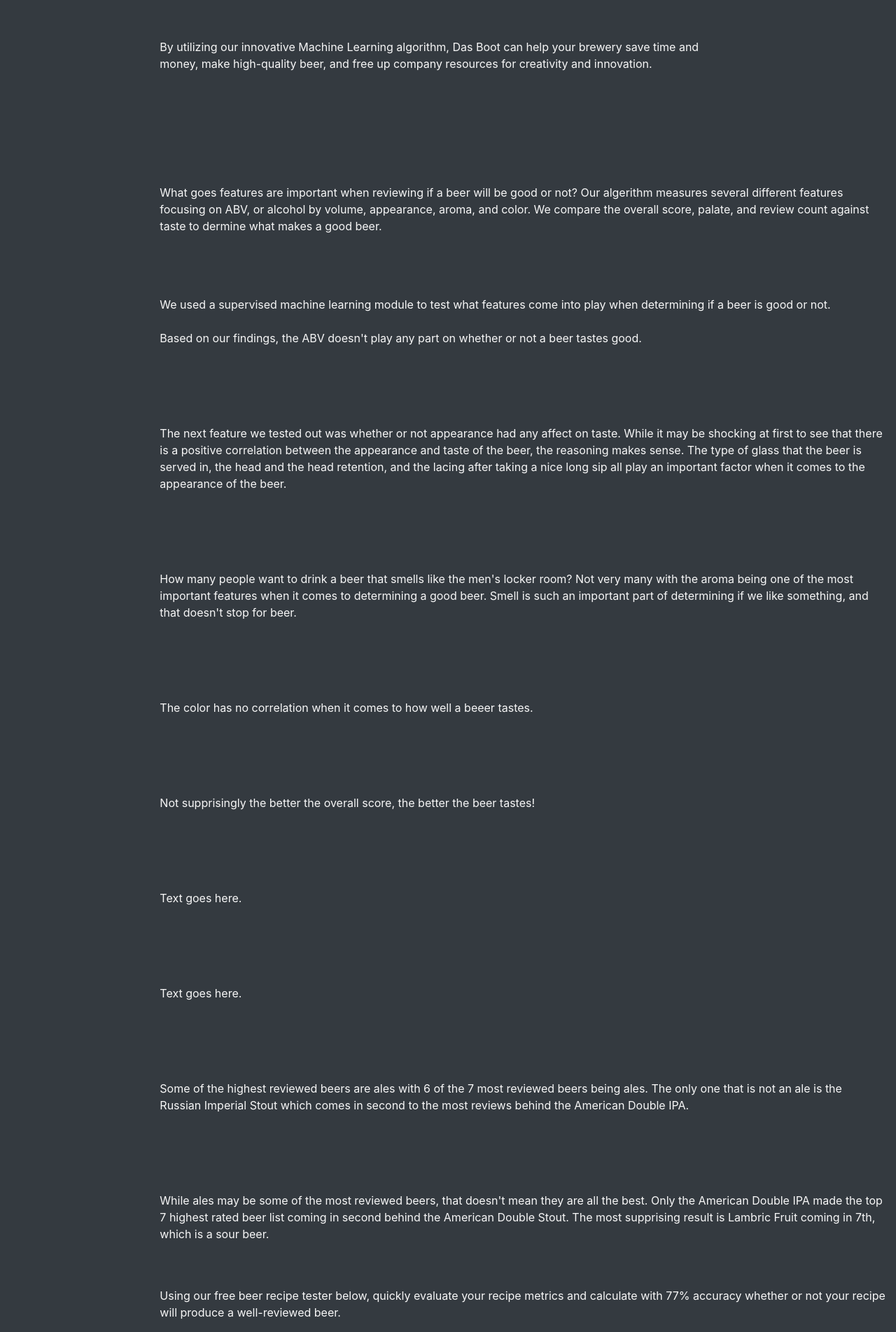
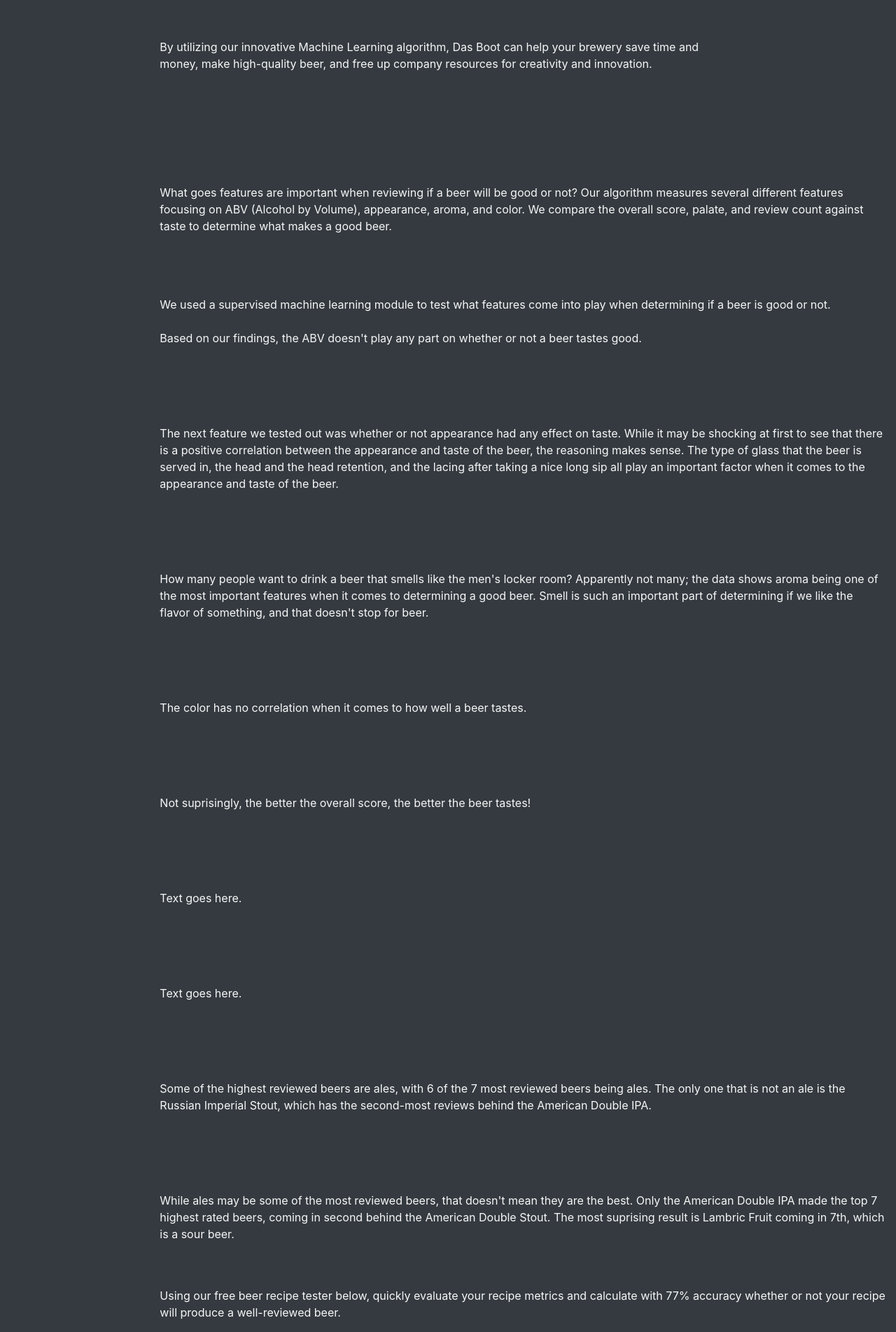
Before and after one commit to chase-dalton/Das-Boot-Brew-Review, a Flask app: template app/templates/visuals_2.html in a window 1280 px wide. Shown: the part 404-2307 px from the top of the page at 70% size. Run offline with Flask 2, Linux system fonts and the light colour scheme; the template is opened without the code that fills it, so the values that code supplies are empty; some libraries are stand-ins or nearby versions.

Commit message:
text edits

```diff
--- a/app/templates/visuals_2.html
+++ b/app/templates/visuals_2.html
@@ -49,9 +49,9 @@
         <p>
             <br>
             <br>
-            What goes features are important when reviewing if a beer will be good or not? Our algerithm measures several
-            different features focusing on ABV, or alcohol by volume, appearance, aroma, and color. We compare the overall score,
-            palate, and review count against taste to dermine what makes a good beer.
+            What goes features are important when reviewing if a beer will be good or not? Our algorithm measures several
+            different features focusing on ABV (Alcohol by Volume), appearance, aroma, and color. We compare the overall score,
+            palate, and review count against taste to determine what makes a good beer.
             <br>
             <br>
             <br>
@@ -75,10 +75,10 @@
             <link rel="icon" href="../static/images/appearance_vs_taste.PNG" sizes="any">
             <br>
             <br>
-            The next feature we tested out was whether or not appearance had any affect on taste. While it may be shocking at first to
+            The next feature we tested out was whether or not appearance had any effect on taste. While it may be shocking at first to
             see that there is a positive correlation between the appearance and taste of the beer, the reasoning makes sense.
             The type of glass that the beer is served in, the head and the head retention, and the lacing after taking a nice long sip
-            all play an important factor when it comes to the appearance of the beer.
+            all play an important factor when it comes to the appearance and taste of the beer.
             <br>
             <br>
             <br>
@@ -89,8 +89,8 @@
             <link rel="icon" href="../static/images/aroma_vs_taste.PNG" sizes="any">
             <br>
             <br>
-            How many people want to drink a beer that smells like the men's locker room? Not very many with the aroma being one of the most
-            important features when it comes to determining a good beer. Smell is such an important part of determining if we like something,
+            How many people want to drink a beer that smells like the men's locker room? Apparently not many; the data shows aroma being one of the most
+            important features when it comes to determining a good beer. Smell is such an important part of determining if we like the flavor of something,
             and that doesn't stop for beer.
             <br>
             <br>
@@ -102,7 +102,7 @@
             <link rel="icon" href="../static/images/color_vs_taste.PNG" sizes="any">
             <br>
             <br>
-            The color has no correlation when it comes to how well a beeer tastes.
+            The color has no correlation when it comes to how well a beer tastes.
             <br>
             <br>
             <br>
@@ -113,7 +113,7 @@
             <link rel="icon" href="../static/images/overall_vs_taste.PNG" sizes="any">
             <br>
             <br>
-            Not supprisingly the better the overall score, the better the beer tastes!
+            Not suprisingly, the better the overall score, the better the beer tastes!
             <br>
             <br>
             <br>
@@ -146,8 +146,8 @@
             <link rel="icon" href="../static/images/highest_review_count_styles.PNG" sizes="any">
             <br>
             <br>
-            Some of the highest reviewed beers are ales with 6 of the 7 most reviewed beers being ales. The only one that is not an ale is the
-            Russian Imperial Stout which comes in second to the most reviews behind the American Double IPA.
+            Some of the highest reviewed beers are ales, with 6 of the 7 most reviewed beers being ales. The only one that is not an ale is the
+            Russian Imperial Stout, which has the second-most reviews behind the American Double IPA.
             <br>
             <br>
             <br>
@@ -158,8 +158,8 @@
             <link rel="icon" href="../static/images/highest_reviewed_beer_styles.PNG" sizes="any">
             <br>
             <br>
-            While ales may be some of the most reviewed beers, that doesn't mean they are all the best. Only the American Double IPA made the top 7
-            highest rated beer list coming in second behind the American Double Stout. The most supprising result is Lambric Fruit coming in 7th, which
+            While ales may be some of the most reviewed beers, that doesn't mean they are the best. Only the American Double IPA made the top 7
+            highest rated beers, coming in second behind the American Double Stout. The most suprising result is Lambric Fruit coming in 7th, which
             is a sour beer.
             <br>
             <br>
```
